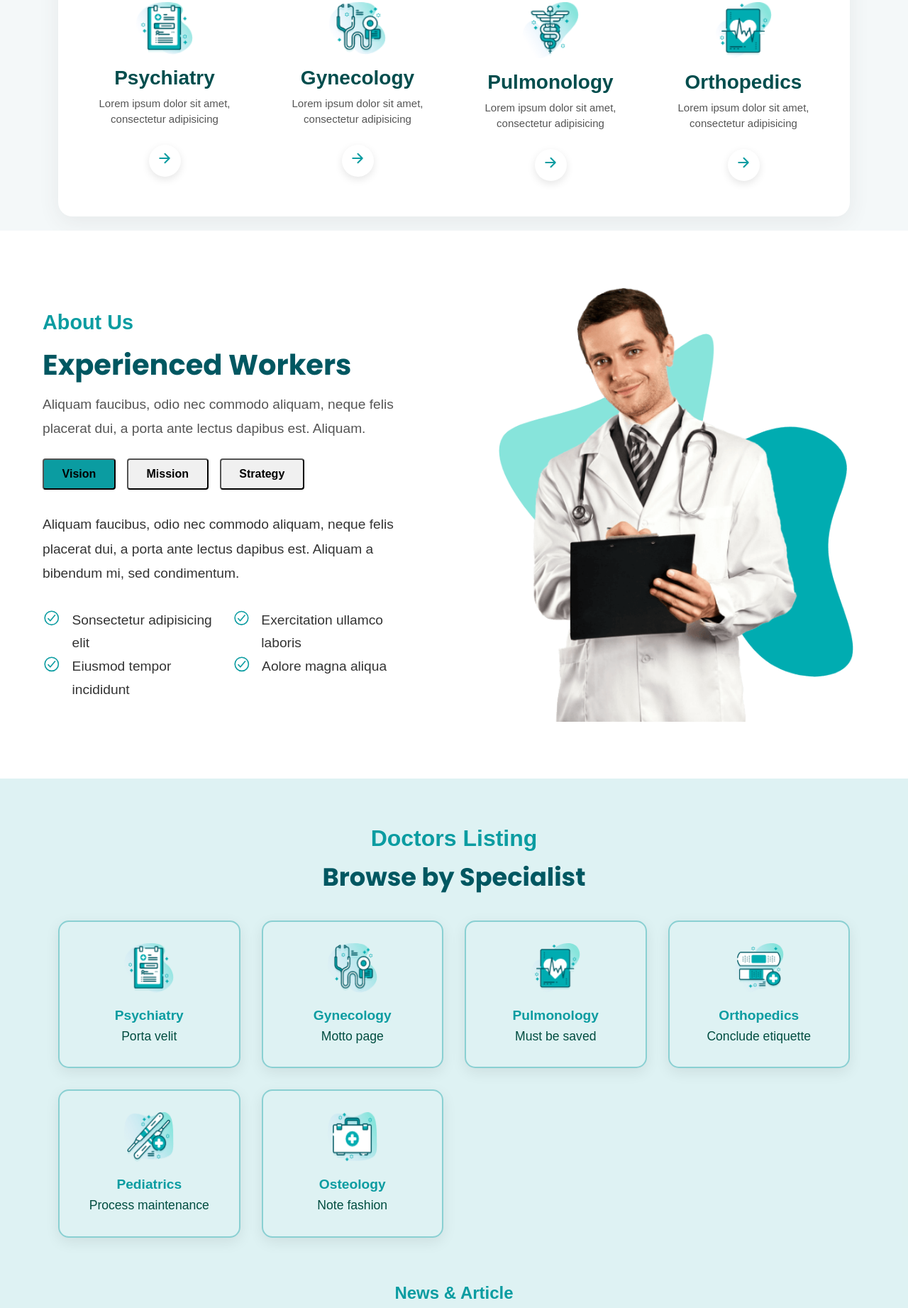
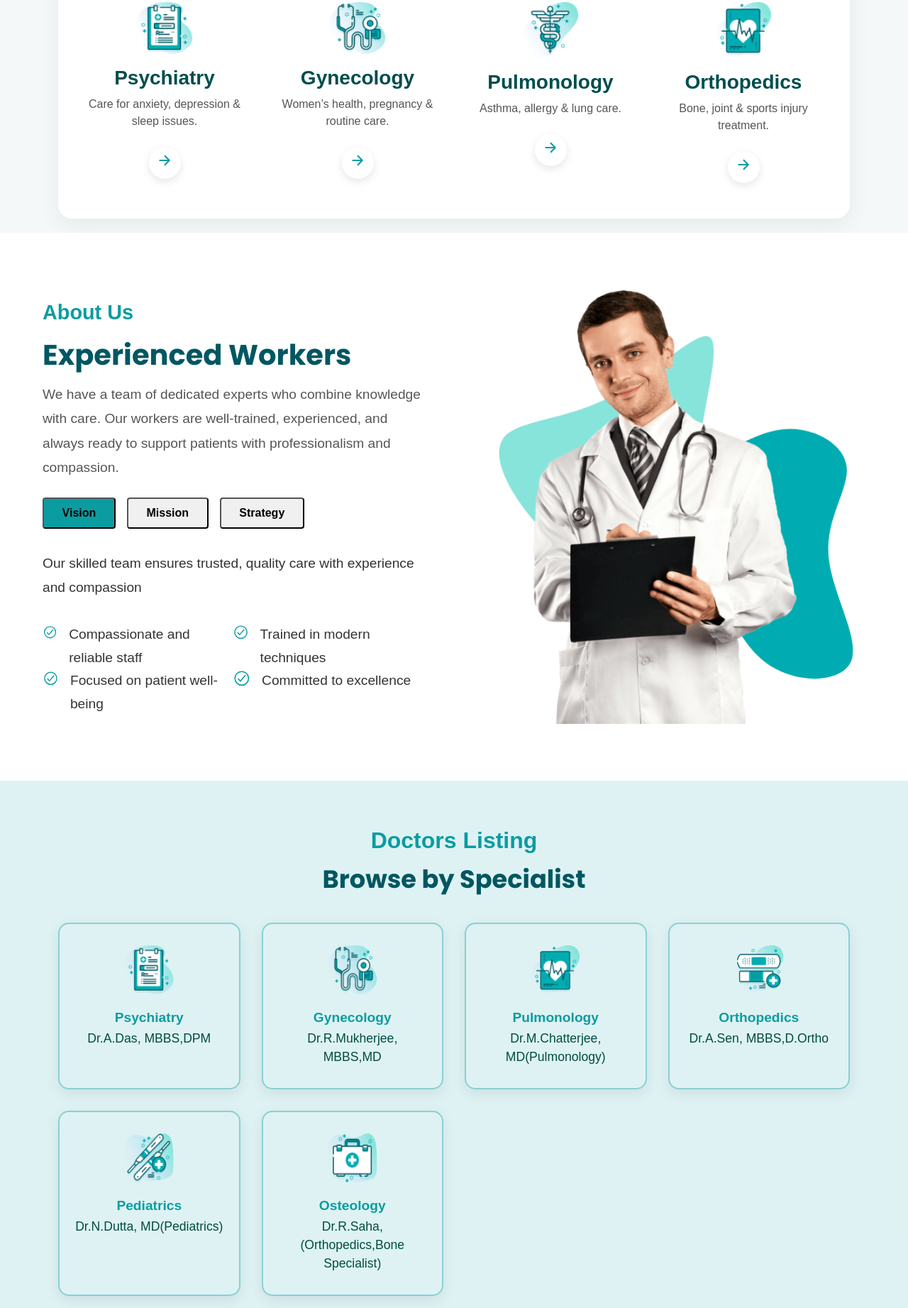
Before and after one commit to SarthakRoy05/medinest.github.io, a plain HTML site: page index.html in a window 1280 px wide. Shown: the part 800-2643 px from the top of the page at 71% size. Drawn offline with nearby package versions, Linux system fonts and the light colour scheme.

Commit message:
Updated blog section content ,Changed Doctors Listing with names

```diff
--- a/css/style.css
+++ b/css/style.css
@@ -243,7 +243,7 @@ font-size: 16px;
 
 .service-item p {
   color: #555;
-  font-size: 15px;
+  font-size: 16px;
   margin-bottom: 1.5rem;
   font-family: var(--ff-rubik);
 }
--- a/index.html
+++ b/index.html
@@ -100,7 +100,7 @@
       <div class="service-item">
         <img src="./image/icon-1.png" alt="Psychiatry">
         <h3>Psychiatry</h3>
-        <p>Lorem ipsum dolor sit amet, consectetur adipisicing</p>
+        <p>Care for anxiety, depression & sleep issues.</p>
         <button class="btn-circle" type="button">
   <ion-icon name="arrow-forward-outline"></ion-icon>
 </button>
@@ -109,7 +109,7 @@
       <div class="service-item">
         <img src="./image/icon-2.png" alt="Gynecology">
         <h3>Gynecology</h3>
-        <p>Lorem ipsum dolor sit amet, consectetur adipisicing</p>
+        <p>Women’s health, pregnancy & routine care.</p>
         <button class="btn-circle" type="button">
   <ion-icon name="arrow-forward-outline"></ion-icon>
 </button>
@@ -118,7 +118,7 @@
       <div class="service-item">
         <img src="./image/icon-3.png" alt="Pulmonology">
         <h3>Pulmonology</h3>
-        <p>Lorem ipsum dolor sit amet, consectetur adipisicing</p>
+        <p>Asthma, allergy & lung care.</p>
         <button class="btn-circle" type="button">
   <ion-icon name="arrow-forward-outline"></ion-icon>
 </button>
@@ -127,7 +127,7 @@
       <div class="service-item">
         <img src="./image/icon-4.png" alt="Orthopedics">
         <h3>Orthopedics</h3>
-        <p>Lorem ipsum dolor sit amet, consectetur adipisicing</p>
+        <p>Bone, joint & sports injury treatment.</p>
         <button class="btn-circle" type="button">
   <ion-icon name="arrow-forward-outline"></ion-icon>
 </button>
@@ -148,8 +148,7 @@
       <h2 class="section-title">Experienced Workers</h2>
 
       <p class="section-text">
-        Aliquam faucibus, odio nec commodo aliquam, neque felis placerat dui,
-        a porta ante lectus dapibus est. Aliquam.
+        We have a team of dedicated experts who combine knowledge with care. Our workers are well-trained, experienced, and always ready to support patients with professionalism and compassion.
       </p>
 
       <ul class="tab-list">
@@ -159,16 +158,15 @@
       </ul>
 
       <p class="tab-text">
-        Aliquam faucibus, odio nec commodo aliquam, neque felis placerat dui,
-        a porta ante lectus dapibus est. Aliquam a bibendum mi, sed condimentum.
+        Our skilled team ensures trusted, quality care with experience and compassion
       </p>
 
       <!-- Checklist -->
       <ul class="about-list">
-        <li><ion-icon name="checkmark-circle-outline"></ion-icon> Sonsectetur adipisicing elit</li>
-        <li><ion-icon name="checkmark-circle-outline"></ion-icon> Exercitation ullamco laboris</li>
-        <li><ion-icon name="checkmark-circle-outline"></ion-icon> Eiusmod tempor incididunt</li>
-        <li><ion-icon name="checkmark-circle-outline"></ion-icon> Aolore magna aliqua</li>
+        <li><ion-icon name="checkmark-circle-outline"></ion-icon> Compassionate and reliable staff</li>
+        <li><ion-icon name="checkmark-circle-outline"></ion-icon> Trained in modern techniques</li>
+        <li><ion-icon name="checkmark-circle-outline"></ion-icon> Focused on patient well-being</li>
+        <li><ion-icon name="checkmark-circle-outline"></ion-icon> Committed to excellence</li>
       </ul>
     </div>
 
@@ -191,37 +189,37 @@
       <div class="listing-card">
         <img src="./image/icon-1.png" alt="Psychiatry Icon" class="card-icon">
         <h3 class="card-title">Psychiatry</h3>
-        <p class="card-text">Porta velit</p>
+        <p class="card-text">Dr.A.Das, MBBS,DPM</p>
       </div>
 
       <div class="listing-card">
         <img src="./image/icon-2.png" alt="Gynecology Icon" class="card-icon">
         <h3 class="card-title">Gynecology</h3>
-        <p class="card-text">Motto page</p>
+        <p class="card-text">Dr.R.Mukherjee, MBBS,MD</p>
       </div>
 
       <div class="listing-card">
         <img src="./image/icon-4.png" alt="Pulmonology Icon" class="card-icon">
         <h3 class="card-title">Pulmonology</h3>
-        <p class="card-text">Must be saved</p>
+        <p class="card-text">Dr.M.Chatterjee, MD(Pulmonology)</p>
       </div>
 
       <div class="listing-card">
         <img src="./image/icon-5.png" alt="Orthopedics Icon" class="card-icon">
         <h3 class="card-title">Orthopedics</h3>
-        <p class="card-text">Conclude etiquette</p>
+        <p class="card-text">Dr.A.Sen, MBBS,D.Ortho</p>
       </div>
 
       <div class="listing-card">
         <img src="./image/icon-6.png" alt="Pediatrics Icon" class="card-icon">
         <h3 class="card-title">Pediatrics</h3>
-        <p class="card-text">Process maintenance</p>
+        <p class="card-text">Dr.N.Dutta, MD(Pediatrics)</p>
       </div>
 
       <div class="listing-card">
         <img src="./image/icon-7.png" alt="Osteology Icon" class="card-icon">
         <h3 class="card-title">Osteology</h3>
-        <p class="card-text">Note fashion</p>
+        <p class="card-text">Dr.R.Saha, (Orthopedics,Bone Specialist)</p>
       </div>
     </div>
   </div>
@@ -252,8 +250,8 @@
         </div>
 
         <h3 class="content-title">Could intermittent fasting reduce breast cancer</h3>
-        <time class="date">28 January, 2022</time>
-        <p class="entry-text">Lorem ipsum dolor sit amet, consetetur sadipscing elitr...</p>
+        <time class="date">22 June, 2024</time>
+        <p class="entry-text">Intermittent fasting may help improve metabolism and reduce certain risk factors linked to breast cancer. Early research shows promising results, but more studies are needed....</p>
         <a href="#" class="btn-text">Read More</a>
       </div>
 
@@ -270,8 +268,8 @@
         </div>
 
         <h3 class="content-title">Give children more autonomy during the pandemic</h3>
-        <time class="date">28 January, 2022</time>
-        <p class="entry-text">Lorem ipsum dolor sit amet, consetetur sadipscing elitr...</p>
+        <time class="date">18 OCtober, 2022</time>
+        <p class="entry-text">Allowing children more independence during the pandemic can build resilience, responsibility, and confidence. Small choices in daily routines help them adapt better to challenges.....</p>
         <a href="#" class="btn-text">Read More</a>
       </div>
 
@@ -288,8 +286,8 @@
         </div>
 
         <h3 class="content-title">How do binge eating and drinking impact the liver?</h3>
-        <time class="date">28 January, 2022</time>
-        <p class="entry-text">Lorem ipsum dolor sit amet, consetetur sadipscing elitr...</p>
+        <time class="date">28 March, 2025</time>
+        <p class="entry-text">Frequent overeating and heavy drinking put stress on the liver, leading to fat buildup, inflammation, and long-term damage. Healthy habits and moderation are key to protecting liver health....</p>
         <a href="#" class="btn-text">Read More</a>
       </div>
     </div>
```
